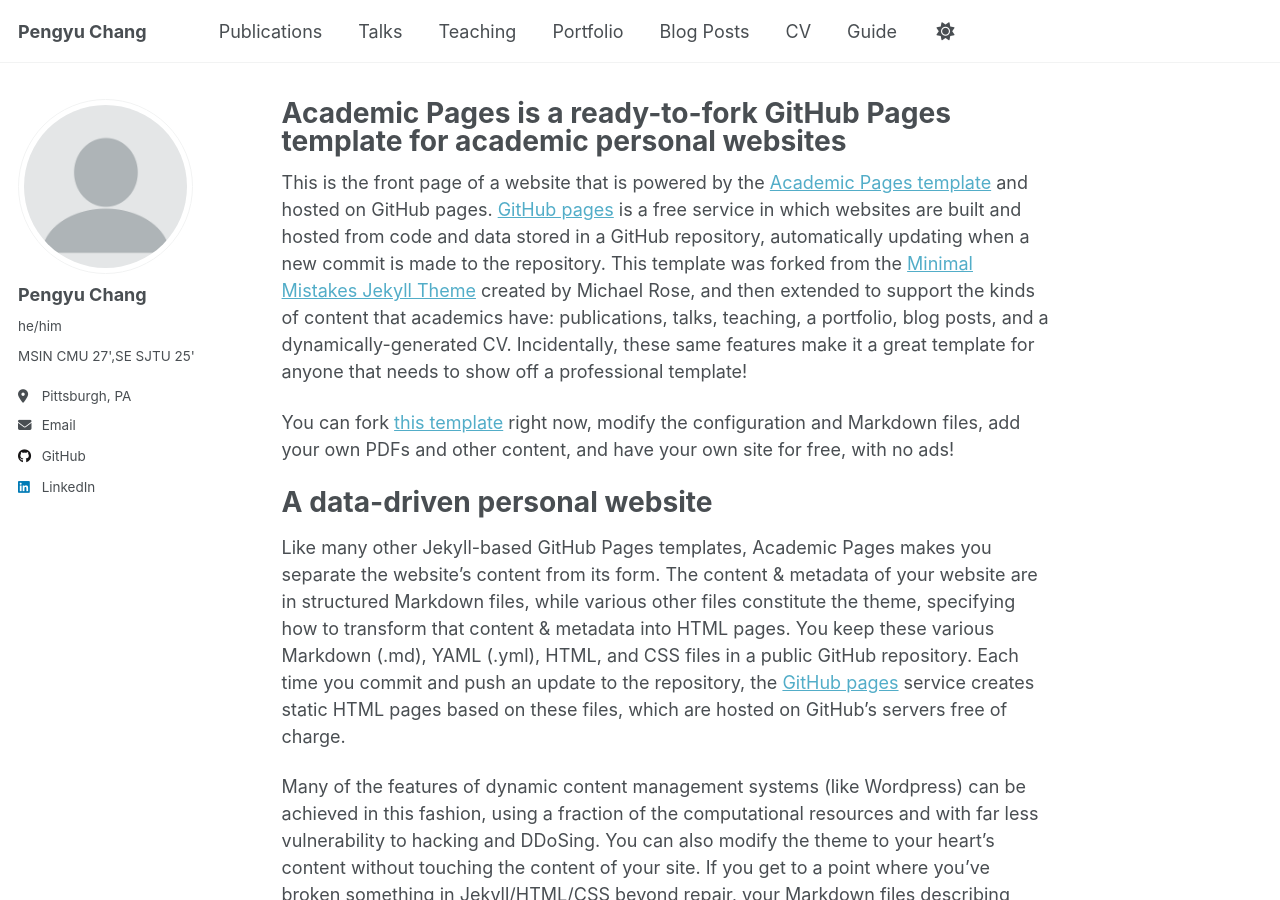
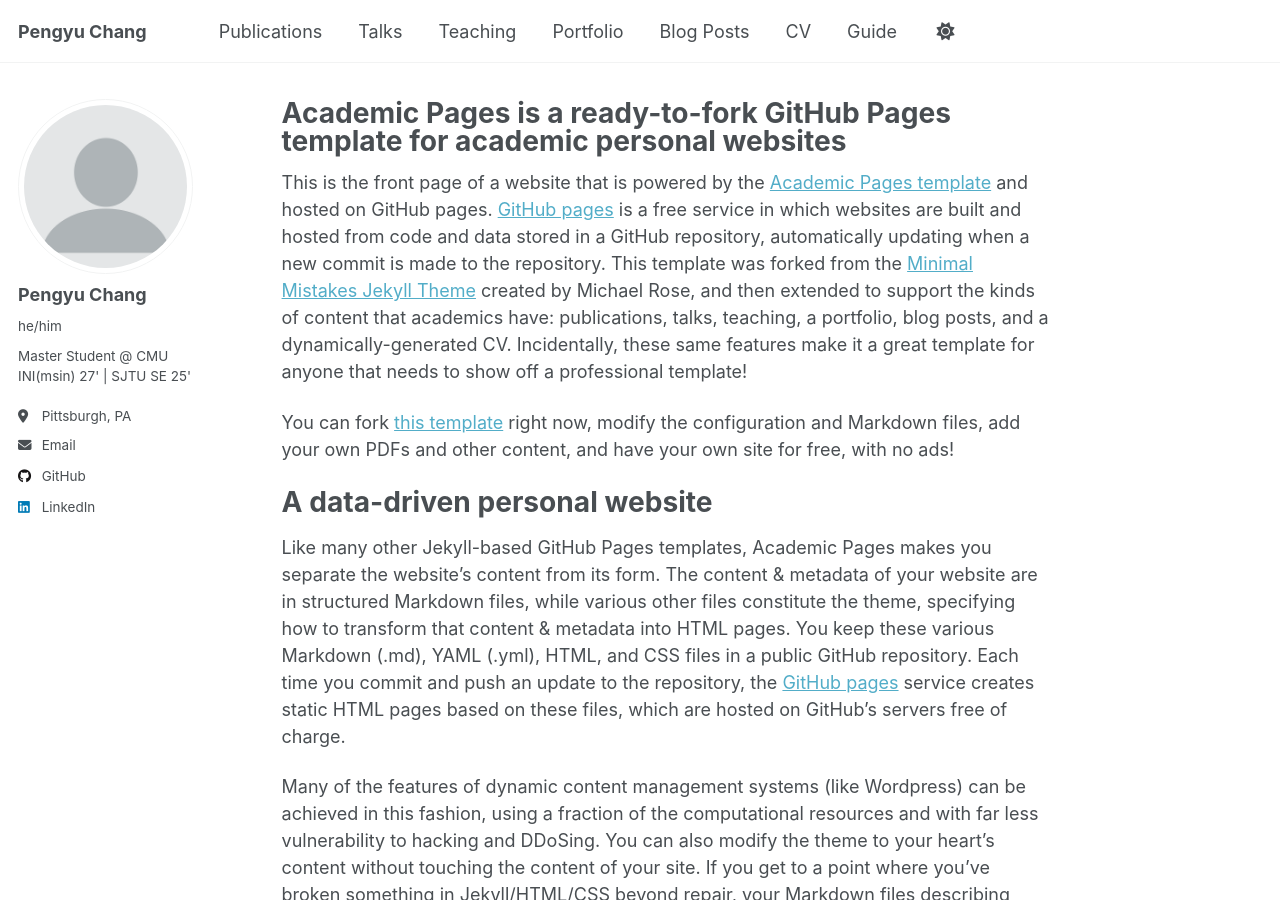
Before and after one commit to jmueducn/jmueducn.github.io, a Jekyll site: the page built from _pages/about.md, in a window 1280 px wide and 900 px high. Built offline with Jekyll 4.4.1, drawn with Linux system fonts in a browser that asks for light colours; a script that is not in the unit is left out.

Commit message:
Update _config.yml

```diff
--- a/_config.yml
+++ b/_config.yml
@@ -25,7 +25,7 @@
   avatar           : "profile.png"
   name             : "Pengyu Chang"
   pronouns         : "he/him"
-  bio              : "MSIN CMU 27',SE SJTU 25'"
+  bio              : "Master Student @ CMU INI(msin) 27' | SJTU SE 25'"
   location         : "Pittsburgh, PA"
   employer         : #"Red Brick University"
   uri              : # URL
```
